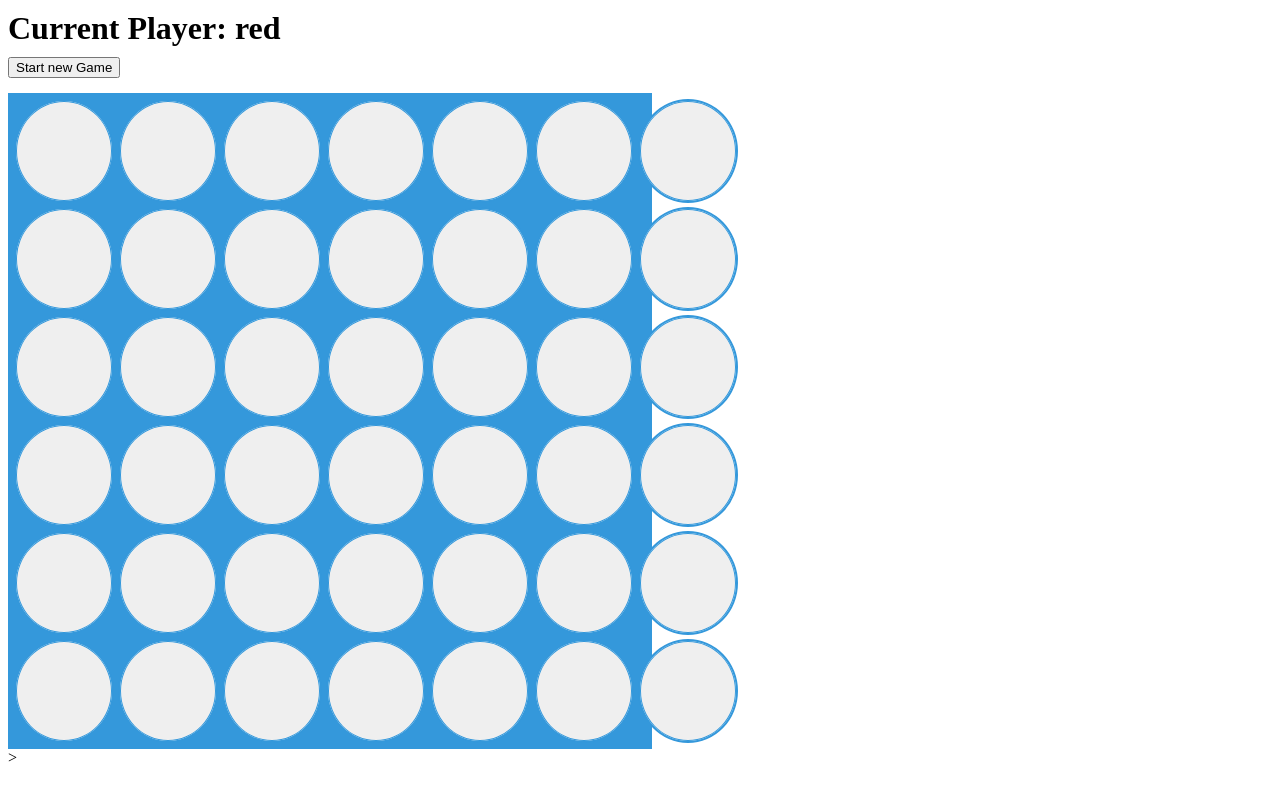
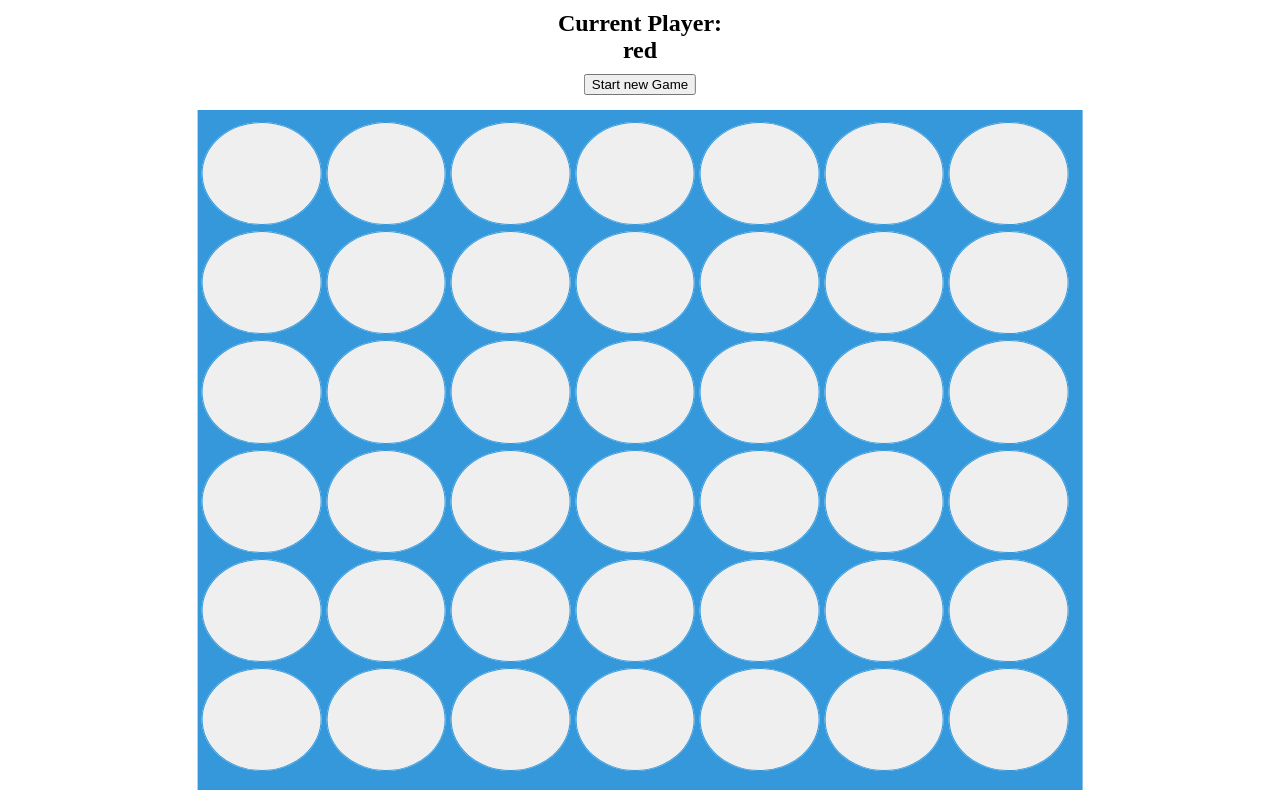
Before and after one commit to bnjmnzh/c4, an Angular app: page / in a window 1280 px wide. Built offline with nearby package versions, Linux system fonts and the light colour scheme.

Commit message:
Fixed sizing

```diff
--- a/src/app/app.component.html
+++ b/src/app/app.component.html
@@ -1,2 +1,2 @@
-<app-board></app-board>>
+<app-board></app-board>
 <router-outlet></router-outlet>
--- a/src/app/board/board.component.css
+++ b/src/app/board/board.component.css
@@ -1,23 +1,40 @@
-h1 {
+* {
+    box-sizing: border-box;
+}
+
+h2 {
     margin-top: 10px;
     margin-bottom: 10px;
+    text-align: center;
+}
+
+button {
+    position: relative;
+    top: 50%;
+    left: 50%;
+    transform: translate(-50%, 0);
 }
 
 main {
-    margin-top: 15px;
-    padding: 6px;
+    position: relative;
+    top: 50%;
+    left: 50%;
+    transform: translate(-50%, 0);
+    margin: 15px 0;
     display: grid;
-    grid-template-columns: repeat(7, 100px);
-    grid-row-gap: 4px;
-    grid-column-gap: 4px;
+    padding-left: 2px;
+    padding-top: 10px;
+    grid-column-gap: 1px;
+    grid-row-gap: 2px;
+    grid-template-columns: repeat(7, 14%);
+    grid-template-rows: repeat(6, 16%) auto;
     background-color: #3498db;
-    width: 50%;
-    height: 50%;
+    width: 70%;
+    min-height: 85vh;
 }
 
 app-chip {
     border: 2px solid #3498db;
     background-color: white;
     border-radius: 50%;
-    height: 100px;
 }
--- a/src/app/board/board.component.html
+++ b/src/app/board/board.component.html
@@ -1,10 +1,13 @@
-<h1 *ngIf="winner == null">Current Player: {{ player }}</h1>
+<h2 *ngIf="winner == null">Current Player:
+    <br>
+    {{ player }}
+</h2>
 
 <button (click)="newGame()">Start new Game</button>
 
-<h1 *ngIf="winner">
+<h2 *ngIf="winner">
     Player {{ winner }} won the game!
-</h1>
+</h2>
 
 <main>
     <app-chip
```
